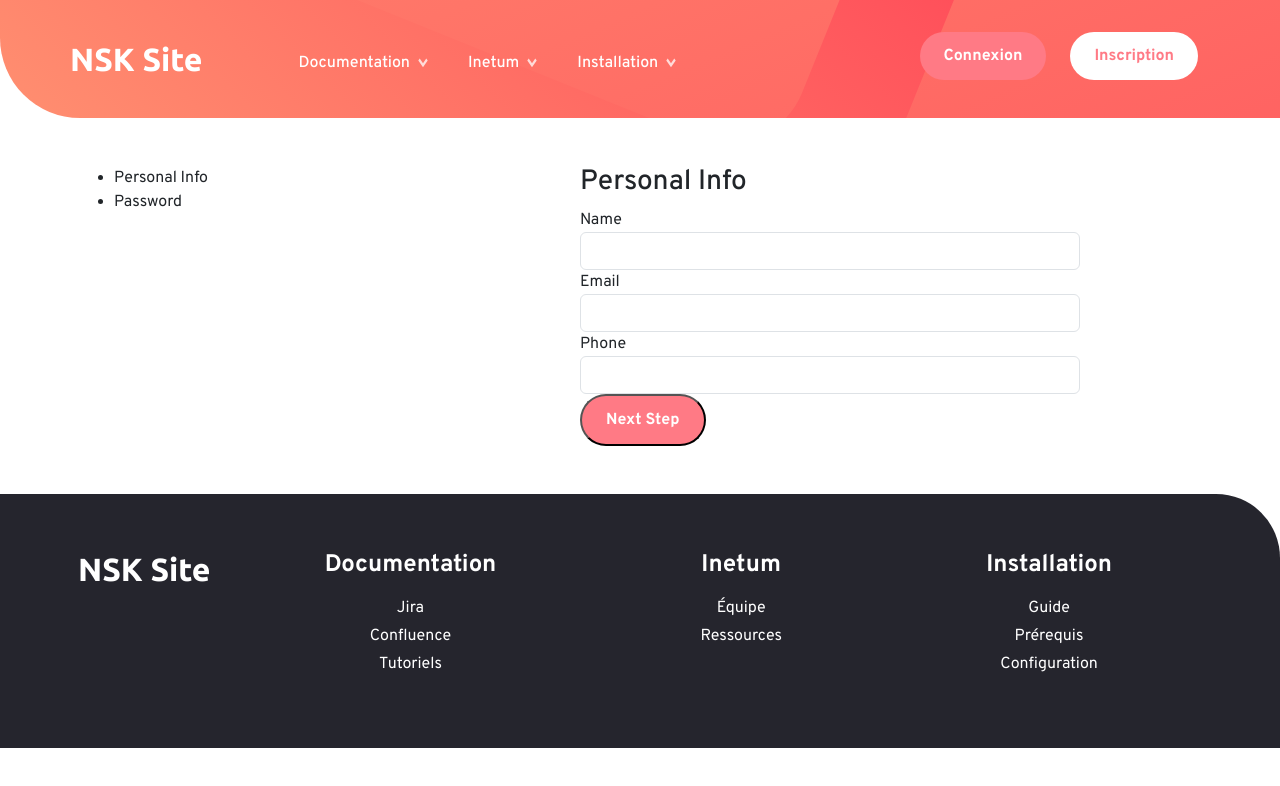
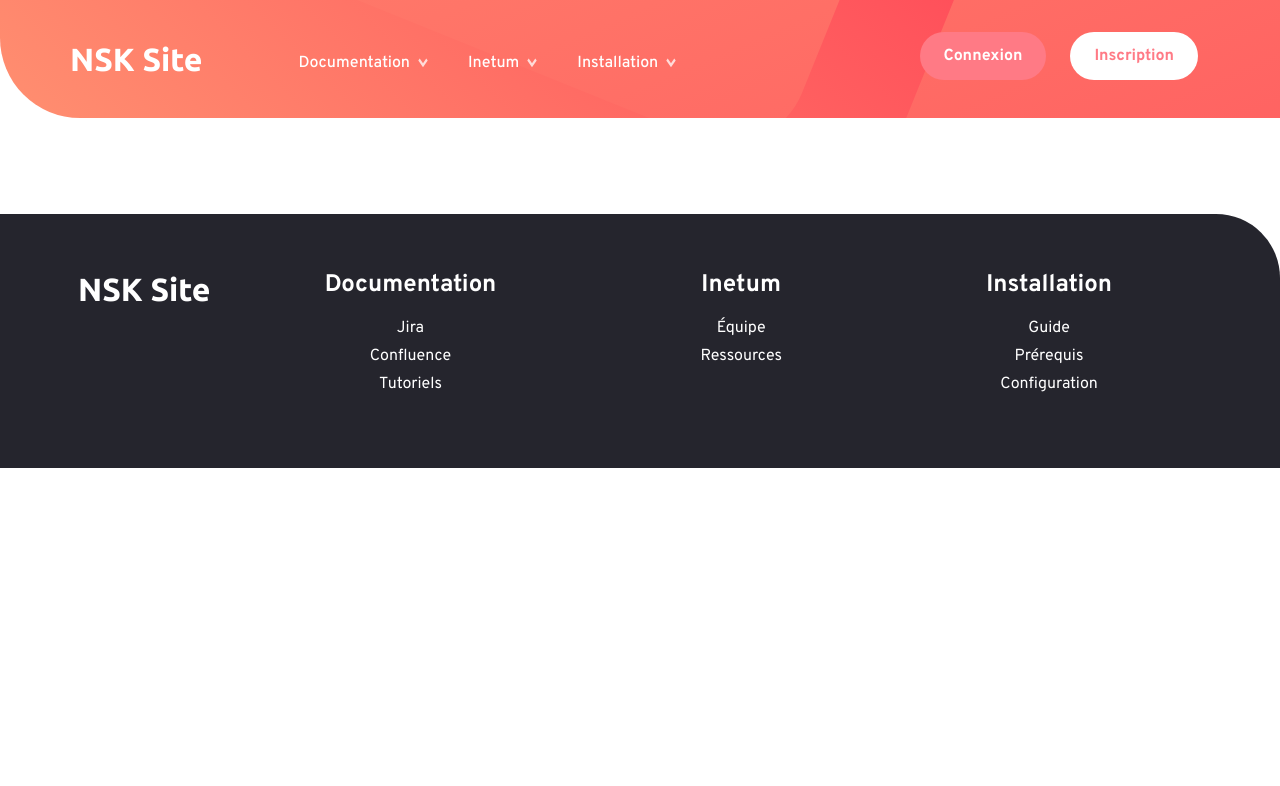
Before and after one commit to ZahirHaniche-dev/nextjs-blogr-landing-page, a Next.js app: page /signup in a window 1280 px wide. Shown: the top 786 px of the page. Built offline with nearby package versions, Linux system fonts and the light colour scheme.

Commit message:
Remove Pages

```diff
--- a/src/pages/connection/index.js
+++ b/src/pages/connection/index.js
@@ -3,7 +3,7 @@ import AuthForm from '../../components/Authentification/Authentification';
 export default function index() {
   return (
     <>
-      <AuthForm />
+      {/* <AuthForm /> */}
     </>
   );
 }
--- a/src/pages/signup.js
+++ b/src/pages/signup.js
@@ -5,7 +5,7 @@ function SignupPage() {
   return (
     <div className="container mt-5 mb-5">
         <div className="row">
-            <SignupForm />
+            {/* <SignupForm /> */}
         </div>
     </div>
   );
```
